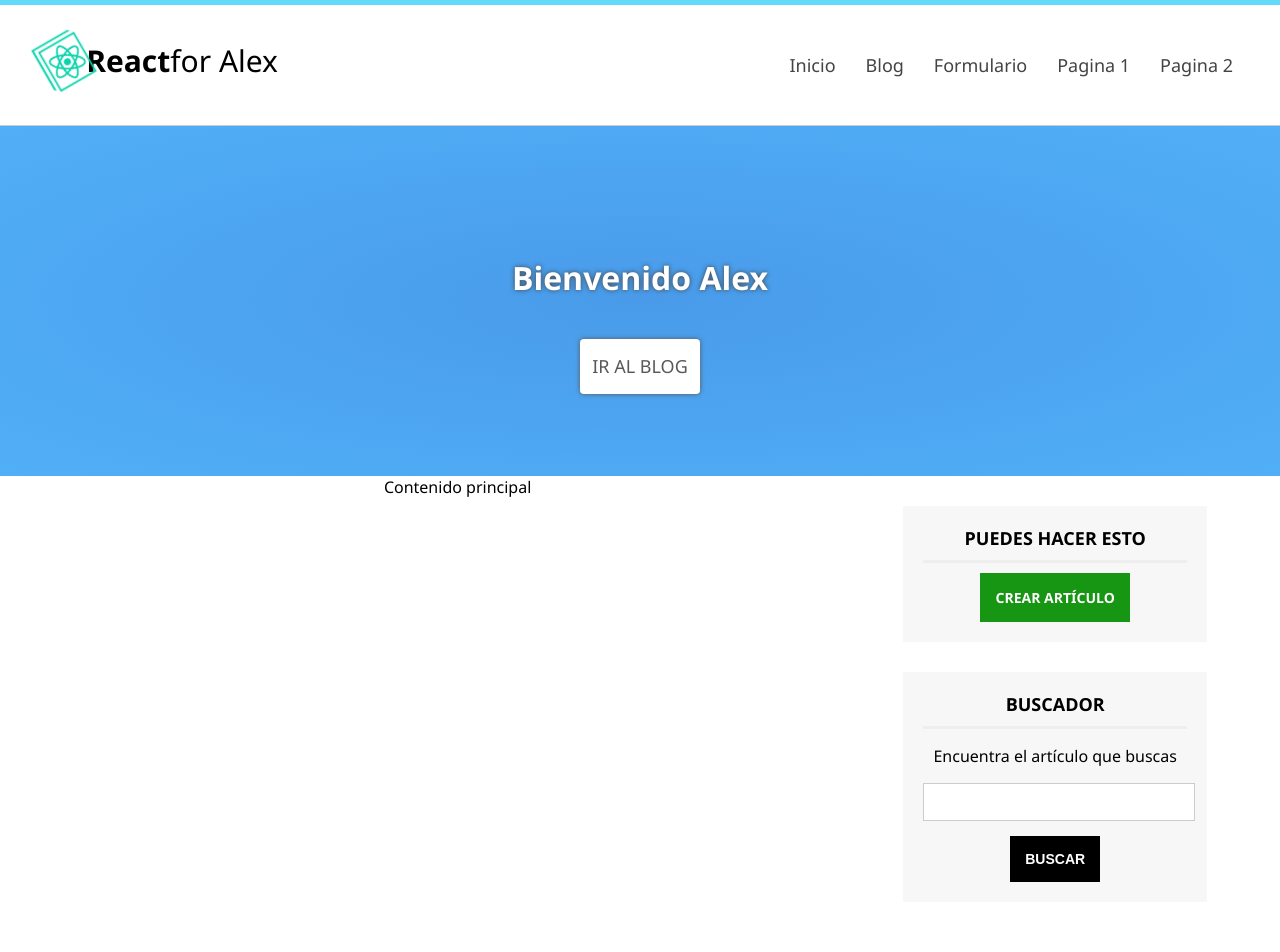
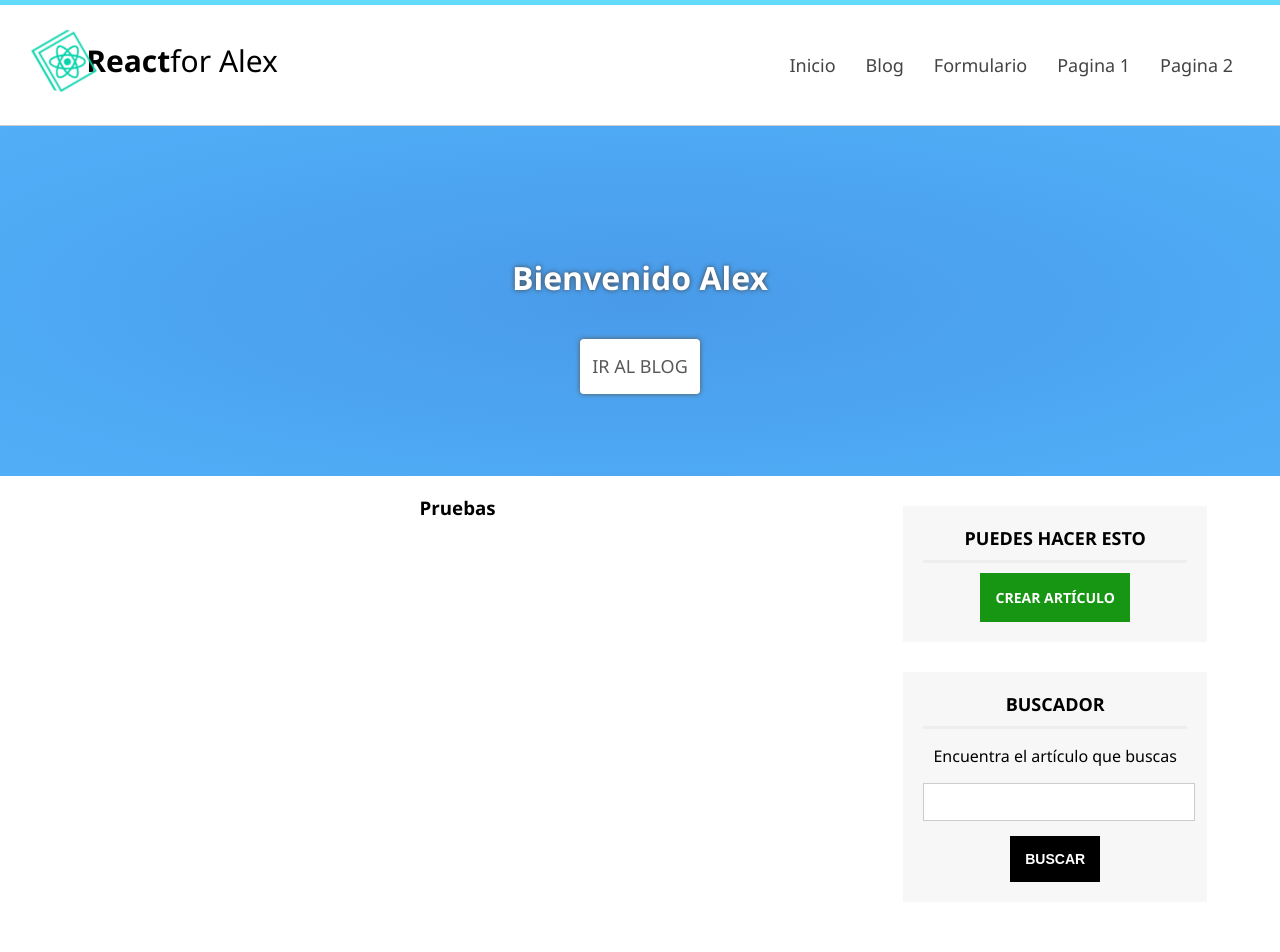
Before and after one commit to AleSkywaker/React_ALX, a React (Create React App) app: page / in a window 1280 px wide. Shown: the top 952 px of the page. Built offline with nearby package versions, Linux system fonts and the light colour scheme.

Commit message:
new component main section

```diff
--- a/src/App.js
+++ b/src/App.js
@@ -5,6 +5,7 @@ import Header from './components/Header';
 import Slider from './components/Slider';
 import Sidebar from './components/Sidebar';
 import Footer from './components/Footer';
+import Seccion from './components/Mainseccion';
 
 function App() {
   return (
@@ -13,7 +14,9 @@ function App() {
       <Slider />
       <div className="center">
         <section className="componentes">
-          <section id="content">Contenido principal</section>
+          <section id="content">
+            <Seccion />
+          </section>
         </section>
         <Sidebar />
       </div>
```
